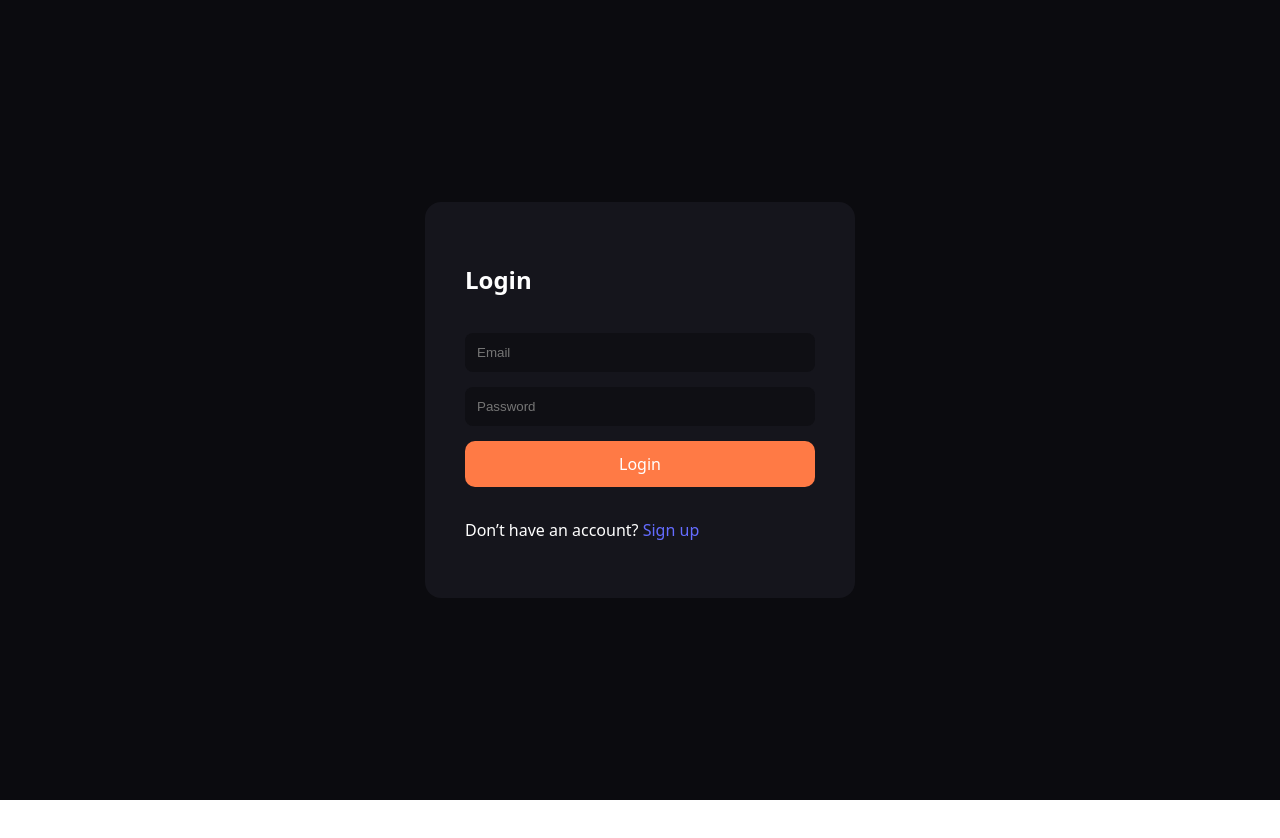
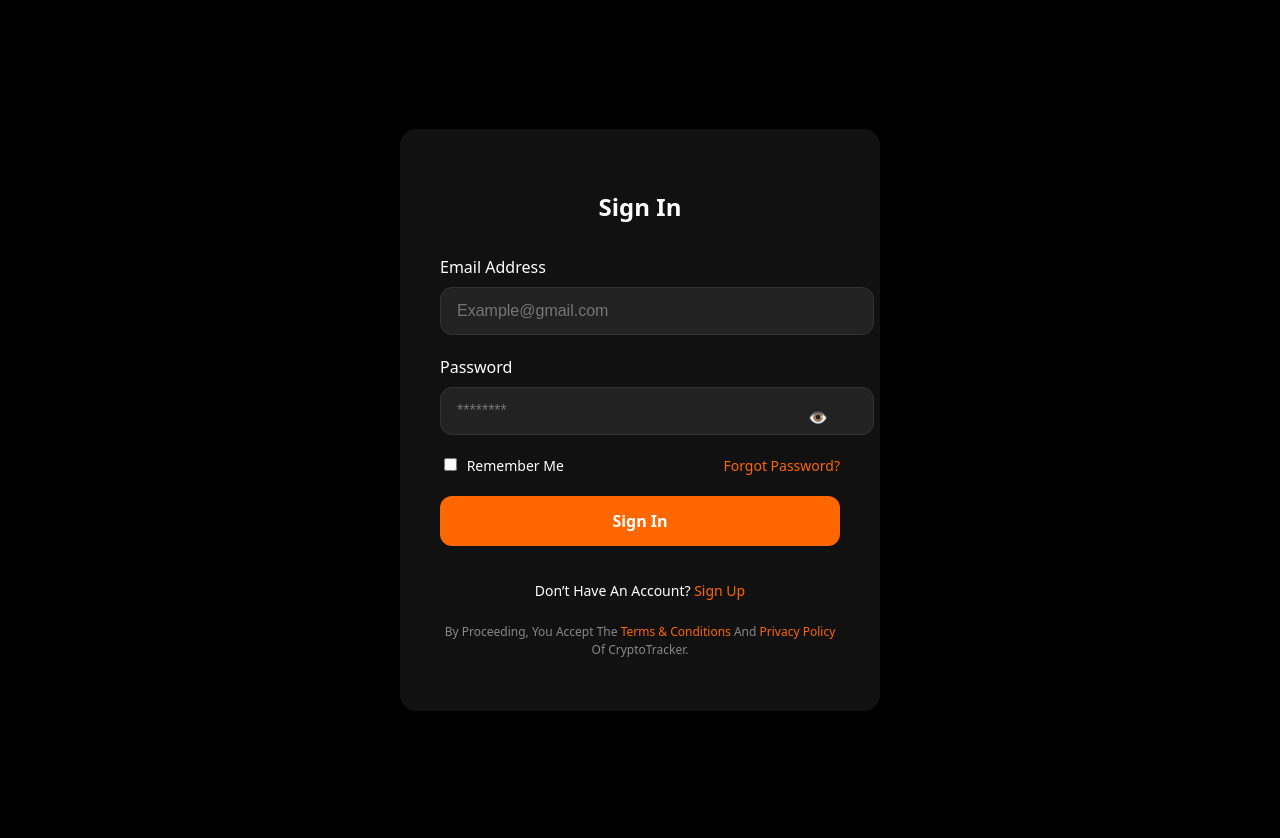
Before and after one commit to mebdar/cryptocurrency-tracker, a React (Vite) app: page / in a window 1280 px wide. Before the commit the page ends 800 px from the top, so only its background shows below. Built offline with nearby package versions, Linux system fonts and the light colour scheme.

Commit message:
enhanced the login ui

```diff
--- a/src/App.jsx
+++ b/src/App.jsx
@@ -37,7 +37,7 @@ function App() {
                 element={<Dashboard search={search} />}
               />
 
-              <Route path="/markets" element={<Markets />} />
+              <Route path="/markets" element={<Markets search={search} />} />
               <Route path="/transactions" element={<Transactions />} />
               <Route path="/payment" element={<Payment />} />
               <Route path="/analytics" element={<Analytics />} />
--- a/src/components/MarketOverview.jsx
+++ b/src/components/MarketOverview.jsx
@@ -2,7 +2,7 @@ import { useEffect, useState } from "react";
 import { getCoins } from "../services/api";
 import "./MarketOverview.css";
 
-export default function MarketOverview() {
+export default function MarketOverview({ search }) {
   const [coins, setCoins] = useState([]);
   const [tab, setTab] = useState("Popular"); // default tab
 
@@ -10,10 +10,14 @@ export default function MarketOverview() {
     getCoins().then((data) => setCoins(data));
   }, []);
 
-  const filteredCoins =
-    tab === "Popular"
-      ? coins.slice(0, 10)
-      : coins.slice(-10); // example: last 10 for "New Listing"
+  const filteredCoins = coins
+    .filter((coin) =>
+      coin.name.toLowerCase().includes(search?.toLowerCase() || "")
+    )
+    .slice(
+      tab === "Popular" ? 0 : -10,
+      tab === "Popular" ? 10 : undefined
+    );
 
   if (!coins.length) return <p className="loading">Loading coins...</p>;
 
--- a/src/pages/Auth.css
+++ b/src/pages/Auth.css
@@ -1,35 +1,130 @@
+/* Container */
 .auth-container {
-    height: 100vh;
     display: flex;
     justify-content: center;
     align-items: center;
-    background: #0b0b0f;
+    min-height: 100vh;
+    background-color: #000;
+    /* Dark background */
+    padding: 20px;
 }
 
+/* Card */
 .auth-card {
-    background: #15151c;
+    background-color: #111;
+    /* Slightly lighter than background */
     padding: 40px;
     border-radius: 16px;
-    width: 350px;
-    color: white;
+    width: 100%;
+    max-width: 400px;
+    color: #fff;
+    box-shadow: 0 4px 20px rgba(0, 0, 0, 0.5);
     display: flex;
     flex-direction: column;
-    gap: 15px;
 }
 
-.auth-card input {
-    padding: 12px;
-    border-radius: 8px;
-    border: none;
-    background: #0f0f14;
-    color: white;
+/* Title */
+.auth-title {
+    text-align: center;
+    margin-bottom: 30px;
+    font-weight: 600;
 }
 
-.auth-card button {
-    padding: 12px;
-    background: #ff7a45;
-    border: none;
-    border-radius: 10px;
-    color: white;
+/* Inputs */
+.auth-card input[type="email"],
+.auth-card input[type="password"] {
+    width: 100%;
+    padding: 14px 16px;
+    margin: 8px 0 20px 0;
+    border-radius: 12px;
+    border: 1px solid #333;
+    background-color: #222;
+    color: #fff;
+    font-size: 16px;
+}
+
+.password-input {
+    position: relative;
+}
+
+.toggle-password {
+    position: absolute;
+    right: 12px;
+    top: 50%;
+    transform: translateY(-50%);
     cursor: pointer;
 }
+
+/* Options */
+.auth-options {
+    display: flex;
+    justify-content: space-between;
+    align-items: center;
+    margin-bottom: 20px;
+    font-size: 14px;
+}
+
+.auth-options label input {
+    margin-right: 6px;
+}
+
+.forgot-password {
+    color: #ff6700;
+    text-decoration: none;
+}
+
+.forgot-password:hover {
+    text-decoration: underline;
+}
+
+/* Button */
+.auth-button {
+    width: 100%;
+    padding: 14px;
+    background-color: #ff6700;
+    /* Orange button */
+    color: #fff;
+    font-size: 16px;
+    font-weight: 600;
+    border: none;
+    border-radius: 12px;
+    cursor: pointer;
+    margin-bottom: 20px;
+    transition: background 0.3s;
+}
+
+.auth-button:hover {
+    background-color: #e65c00;
+}
+
+/* Sign up text */
+.signup-text {
+    text-align: center;
+    font-size: 14px;
+    margin-bottom: 10px;
+}
+
+.signup-text a {
+    color: #ff6700;
+    text-decoration: none;
+}
+
+.signup-text a:hover {
+    text-decoration: underline;
+}
+
+/* Terms */
+.terms-text {
+    font-size: 12px;
+    text-align: center;
+    color: #888;
+}
+
+.terms-text a {
+    color: #ff6700;
+    text-decoration: none;
+}
+
+.terms-text a:hover {
+    text-decoration: underline;
+}
--- a/src/pages/Dashboard.jsx
+++ b/src/pages/Dashboard.jsx
@@ -2,7 +2,7 @@ import SalesChart from "../components/SalesChart";
 import MarketOverview from "../components/MarketOverview";
 import QuickTrade from "../components/Quicktrade";
 
-export default function Dashboard() {
+export default function Dashboard({ search }) {
     return (
         <div
             style={{
@@ -25,7 +25,7 @@ export default function Dashboard() {
                         minWidth: 0,
                     }}
                 >
-                    <MarketOverview />
+                    <MarketOverview search={search} />
                 </div>
 
                 {/* RIGHT SIDE - Quick Trade Panel */}
--- a/src/pages/Login.jsx
+++ b/src/pages/Login.jsx
@@ -6,7 +6,6 @@ function Login() {
 
     const handleLogin = (e) => {
         e.preventDefault();
-
         // temporary login
         navigate("/dashboard");
     };
@@ -14,15 +13,32 @@ function Login() {
     return (
         <div className="auth-container">
             <form className="auth-card" onSubmit={handleLogin}>
-                <h2>Login</h2>
+                <h2 className="auth-title">Sign In</h2>
 
-                <input type="email" placeholder="Email" required />
-                <input type="password" placeholder="Password" required />
+                <label>Email Address</label>
+                <input type="email" placeholder="Example@gmail.com" required />
 
-                <button type="submit">Login</button>
+                <label>Password</label>
+                <div className="password-input">
+                    <input type="password" placeholder="********" required />
+                    <span className="toggle-password">👁️</span>
+                </div>
 
-                <p>
-                    Don’t have an account? <Link to="/signup">Sign up</Link>
+                <div className="auth-options">
+                    <label>
+                        <input type="checkbox" /> Remember Me
+                    </label>
+                    <Link to="/forgot-password" className="forgot-password">Forgot Password?</Link>
+                </div>
+
+                <button type="submit" className="auth-button">Sign In</button>
+
+                <p className="signup-text">
+                    Don’t Have An Account? <Link to="/signup">Sign Up</Link>
+                </p>
+
+                <p className="terms-text">
+                    By Proceeding, You Accept The <Link to="/terms">Terms & Conditions</Link> And <Link to="/privacy">Privacy Policy</Link> Of CryptoTracker.
                 </p>
             </form>
         </div>
```
